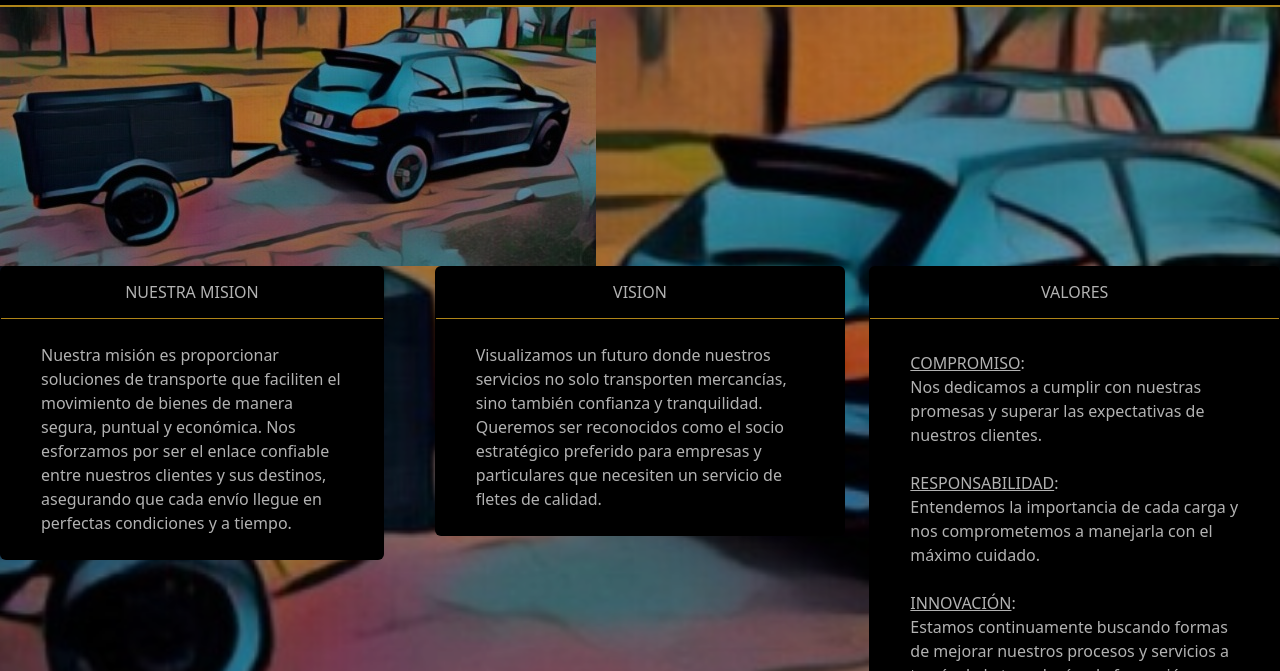
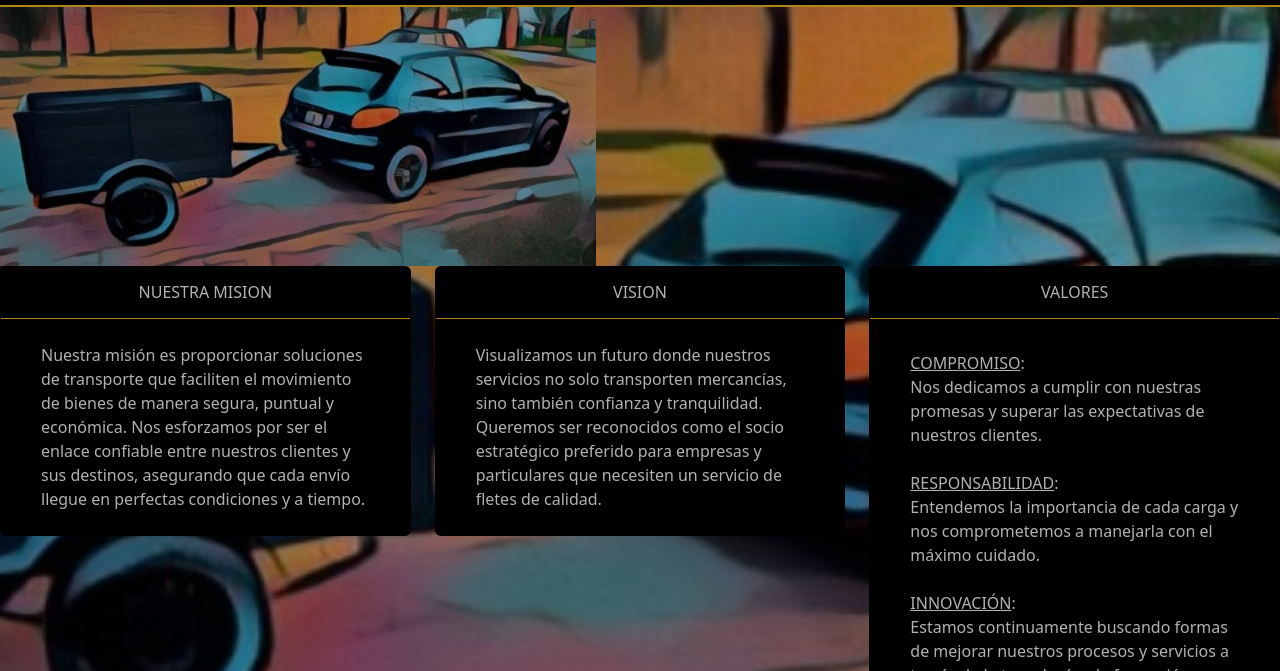
Before and after one commit to coppacon2p/minifletes, a website with bundled scripts: page index.html in a window 1280 px wide. Shown: the part 129-800 px from the top of the page. Built offline with nearby package versions, Linux system fonts and the light colour scheme; files whose address does not match are found by name; what tw-elements would draw is missing.

Commit message:
firs change

```diff
--- a/index.html
+++ b/index.html
@@ -85,7 +85,7 @@
 				class="row flex flex-wrap pb-10 text-center item justify-between"
 			>
 				<div class="col-md-4 mb-10">
-					<div class="card w-96 bg-black text-white">
+					<div class="card bg-black text-white">
 						<div class="card-header border-b-amber-400">
 							<h5 class="card-title mt-2 uppercase">Nuestra mision</h5>
 						</div>
```
